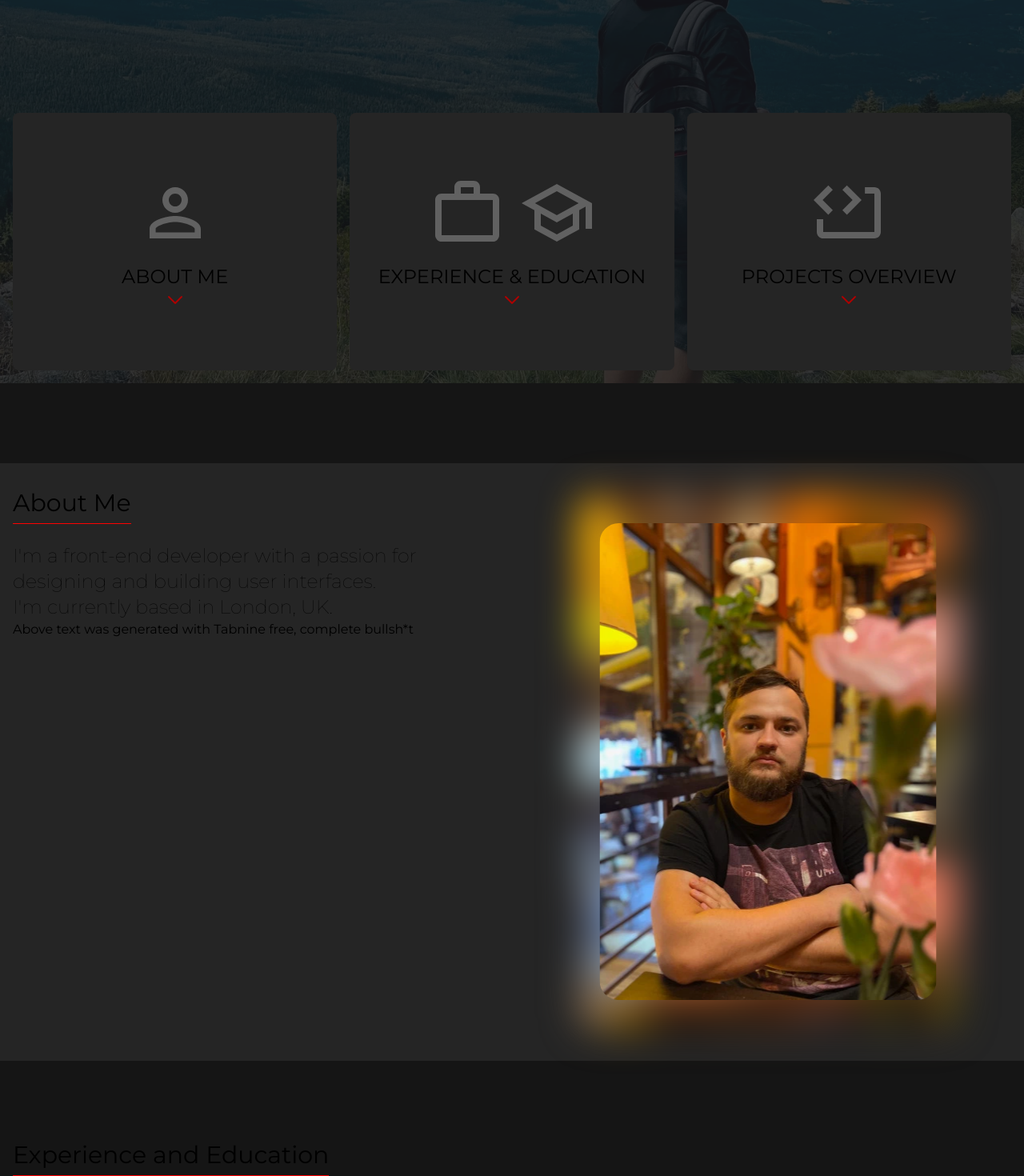
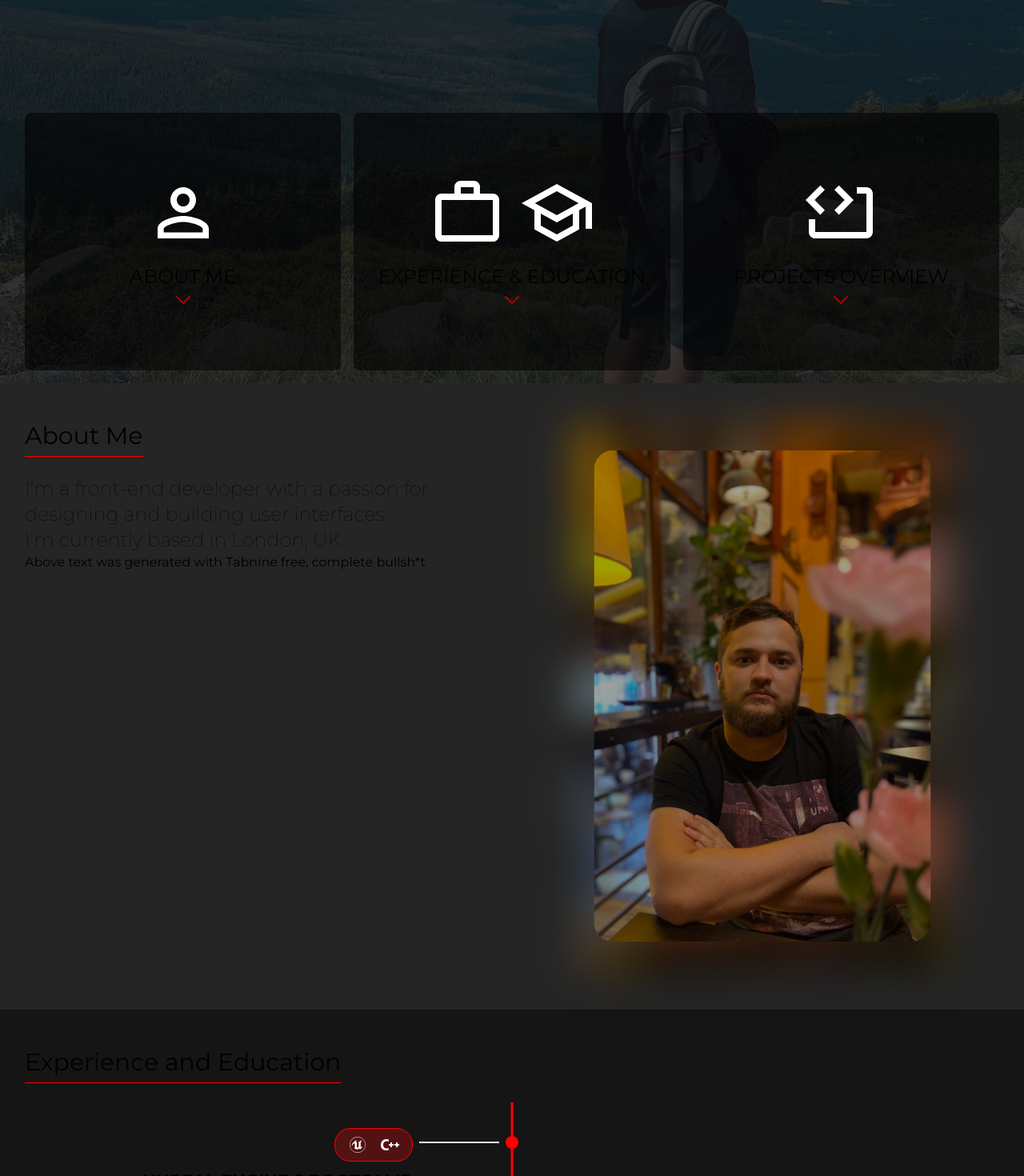
Before and after one commit to vincer0/apdev-pl, a Next.js app: page / in a window 1280 px wide. Shown: the part 321-1791 px from the top of the page at 80% size. Built offline with nearby package versions, Linux system fonts and the light colour scheme.

Commit message:
css tweaks, change about me image, fix paddings, set z-indexes

```diff
--- a/app/globals.css
+++ b/app/globals.css
@@ -33,7 +33,7 @@ body {
 .content-grid,
 .full {
   --padding-inline: 1rem;
-  --content-max-width: 120ch;
+  --content-max-width: 115ch;
   --breakout-max-width: 150ch;
   --breakout-size: calc(
     (var(--breakout-max-width) - var(--content-max-width)) / 2
@@ -77,7 +77,7 @@ body {
     content: "";
     position: absolute;
     inset: 0;
-    background-color: #616161;
+    /*background-color: #616161;  testing */
     z-index: -1;
     border-radius: 8px;
     transform: scale(0.99);
--- a/components/about-me/index.tsx
+++ b/components/about-me/index.tsx
@@ -1,12 +1,12 @@
 import Image from "next/image";
 import SimpleHeading from "../simple-heading";
-import JustMe from "@/public/just-mex.webp";
+import JustMe from "@/public/just-me.jpg";
 
 export default function AboutMe() {
   return (
-    <section id="about-me" className="full bg-apdSecondaryBg z-[1] my-[100px]">
+    <section id="about-me" className="full bg-apdSecondaryBg z-[1] py-12">
       <div className="flex flex-col xl:flex-row gap-8">
-        <div className="flex-1 pt-8">
+        <div className="flex-1">
           <SimpleHeading label="About Me" />
           <p className="text-xl md:text-2xl font-thin">
             I&apos;m a front-end developer with a passion for designing and
@@ -17,12 +17,12 @@ export default function AboutMe() {
           </p>
           <p>Above text was generated with Tabnine free, complete bullsh*t</p>
         </div>
-        <div className="relative my-10 flex flex-1 justify-center align-center">
+        <div className="relative flex flex-1 justify-center align-center">
           {/* tailwind sets height: auto to <img> - nextjs dont like it */}
           <Image
             src={JustMe}
             alt="me and my doggo"
-            className="rounded-3xl blur-md md:blur-xl -z-[1]"
+            className="rounded-3xl blur-md md:blur-xl -z-[1] brightness-[0.5]"
             width={471}
             height={646}
             priority
@@ -30,7 +30,7 @@ export default function AboutMe() {
           <Image
             src={JustMe}
             alt="me and my doggo"
-            className="absolute rounded-3xl left-[50%] -translate-x-1/2 top-[50%] -translate-y-1/2"
+            className="absolute rounded-3xl left-[50%] -translate-x-1/2 top-[50%] -translate-y-1/2 brightness-[0.65]"
             width={421}
             height={596}
             priority
--- a/components/expedu/index.tsx
+++ b/components/expedu/index.tsx
@@ -12,7 +12,7 @@ import { timelineMock } from "../../mocks";
 // TODO better semantic
 const ExpEdu = () => {
   return (
-    <section id="expedu" className="pb-8">
+    <section id="expedu" className="py-12">
       <SimpleHeading label="Experience and Education" />
       <div className="timeline">
         {timelineMock.map((checkpoint, index) => (
--- a/components/hero-section/index.tsx
+++ b/components/hero-section/index.tsx
@@ -4,13 +4,14 @@ import MeAndMountains from "@/public/me-and-mountains-flipped.webp";
 
 export default function HeroSection() {
   return (
-    <section className="full relative apd-hero flex flex-col pt-8 pb-4">
+    <section className="apd-hero full relative flex flex-col pt-8 pb-4">
       <Image
         alt="hero section background image"
         aria-hidden="true"
         src={MeAndMountains}
         fill
-        className="full object-cover opacity-15"
+        className="full object-cover opacity-15 -z-[1]"
+        priority
       />
       <div className="content flex flex-col basis-1/2 pb-4">
         <p className="text-xl md:text-3xl font-thin">Hello,</p>
--- a/components/link-button/index.tsx
+++ b/components/link-button/index.tsx
@@ -21,11 +21,11 @@ export default function LinkButton({
         {Array.isArray(Icon) ? (
           <div className="flex gap-4 justify-center">
             {Icon.map(({ id, element: Icon }) => (
-              <Icon key={id} className="h-8 md:h-24 fill-[#616161]" />
+              <Icon key={id} className="h-8 md:h-24 fill-[white]" />
             ))}
           </div>
         ) : (
-          Icon && <Icon className="h-8 md:h-24 fill-[#616161]" />
+          Icon && <Icon className="h-8 md:h-24 fill-[white]" />
         )}
         <div className="flex flex-col justify-center items-center">
           <span className="text-sm md:text-2xl uppercase text-center">
--- a/components/menu/index.tsx
+++ b/components/menu/index.tsx
@@ -6,13 +6,13 @@ export default function Menu() {
   return (
     <nav className="content flex gap-2 md:gap-4 flex-wrap justify-center basis-1/2">
       <LinkButton
-        className="apd-link-button min-w-[140px] xs:w-auto flex-1 rounded-lg bg-apdSecondaryBg"
+        className="apd-link-button min-w-[140px] xs:w-auto flex-1 rounded-lg bg-black/[0.54]"
         href="#about-me"
         label="About Me"
         icon={Person}
       />
       <LinkButton
-        className="apd-link-button min-w-[140px] xs:w-auto flex-1 rounded-lg bg-apdSecondaryBg"
+        className="apd-link-button min-w-[140px] xs:w-auto flex-1 rounded-lg bg-black/[0.54]"
         href="#expedu"
         label="Experience & Education"
         icon={[
@@ -21,7 +21,7 @@ export default function Menu() {
         ]}
       />
       <LinkButton
-        className="apd-link-button min-w-[140px] flex-1 basis-full md:basis-0 xs:w-auto rounded-lg bg-apdSecondaryBg"
+        className="apd-link-button min-w-[140px] flex-1 basis-full md:basis-0 xs:w-auto rounded-lg bg-black/[0.54]"
         href="#projects"
         label="Projects Overview"
         icon={CodeSheet}
```
Also changed, not shown: public/just-me.jpg (added), public/just-me.webp (added).
